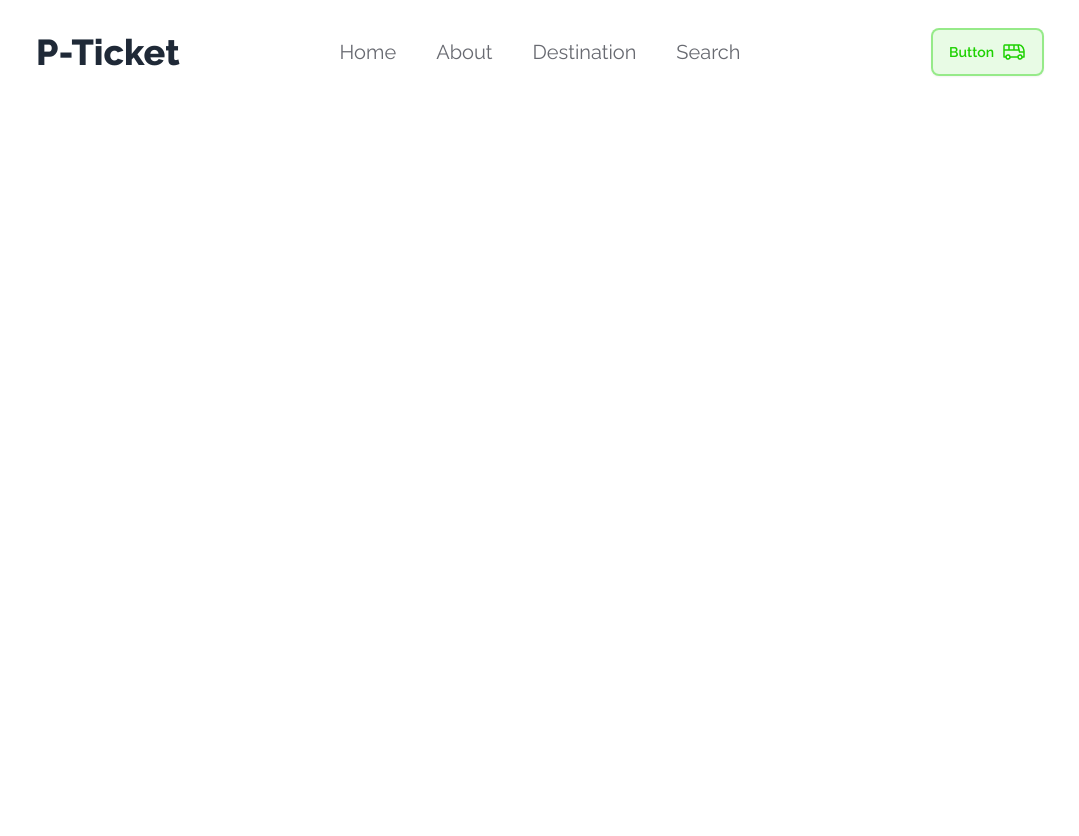
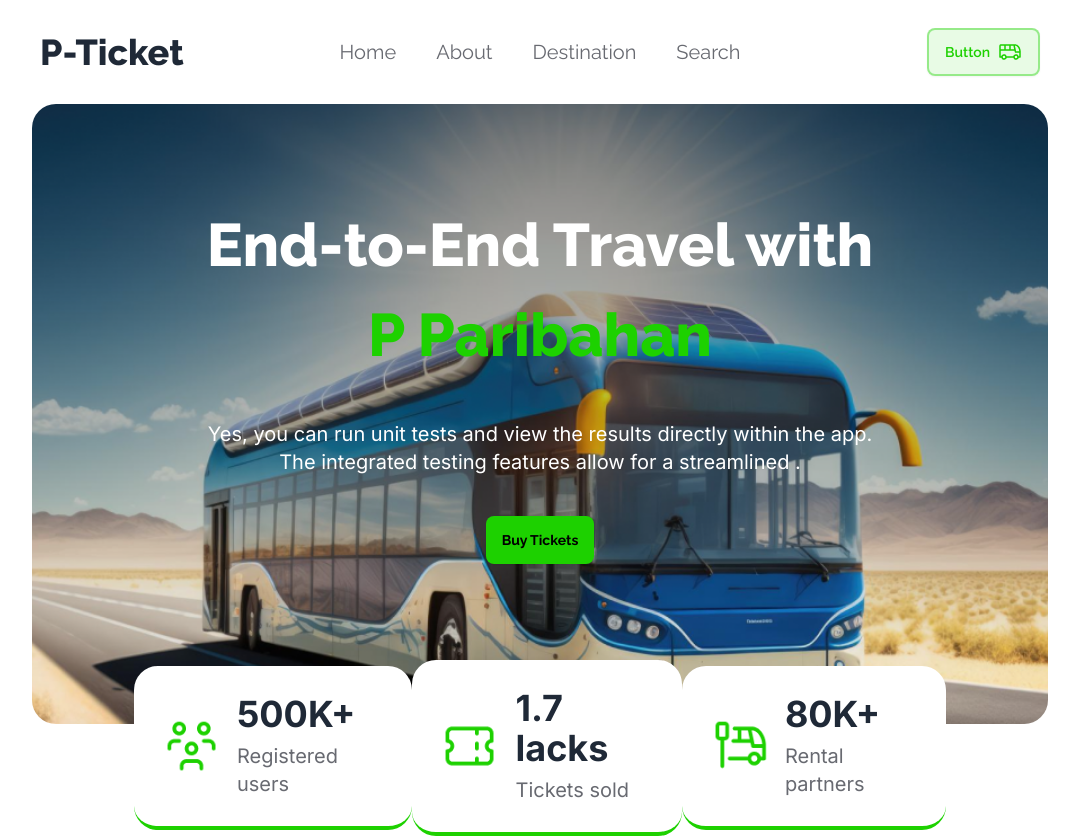
Before and after one commit to Shawon301910/my-fifth-assignment, a plain HTML site: page index.html in a window 1280 px wide. Shown: the whole page, without its empty margins (100-1179 px from the left). Before the commit the page ends 800 px from the top, so only its background shows below. Drawn offline with nearby package versions, Linux system fonts and the light colour scheme.

Commit message:
banner section completed

```diff
--- a/index.html
+++ b/index.html
@@ -1,5 +1,5 @@
 <!DOCTYPE html>
-<html lang="en">
+<html lang="en" data-theme="light">
 
 <head>
     <meta charset="UTF-8">
@@ -41,7 +41,10 @@
 
     <!-- start header section -->
 
-    <header class="w-4/5 mx-auto">
+    <header class="w-full px-1 lg:py-0 lg:w-4/5 mx-auto">
+
+        <!-- start nav section -->
+
         <nav class="raleway my-5">
             <div class="navbar bg-base-100">
                 <div class="navbar-start">
@@ -61,7 +64,7 @@
                             <li>Search</li>
                         </ul>
                     </div>
-                    <a class="text-4xl font-extrabold">P-Ticket</a>
+                    <a class="text-2xl lg:text-4xl font-extrabold">P-Ticket</a>
                 </div>
                 <div class="navbar-center hidden lg:flex">
                     <ul class="flex gap-10 text-xl text-second-color">
@@ -72,11 +75,62 @@
                     </ul>
                 </div>
                 <div class="navbar-end">
-                    <button class="btn text-first-color border-2 bg-first-color/10 border-first-color/40">Button <span><img
-                                src="./images/bus-icon.png" alt="error"></span></button>
+                    <button class="btn text-first-color border-2 bg-first-color/10 border-first-color/40">Button
+                        <span><img src="./images/bus-icon.png" alt="error"></span></button>
                 </div>
             </div>
         </nav>
+
+        <!-- end nav section -->
+
+        <!-- start banner section -->
+
+        <div
+            class="raleway banner bg-[url(../images/banner.png)] bg-center bg-no-repeat bg-cover py-10 lg:py-20 rounded-3xl">
+            <div class="hero-content text-center">
+                <div class="max-w-full lg:max-w-2xl space-y-3 lg:space-y-10 mb-16">
+                    <h1 class="text-3xl lg:text-6xl text-white font-extrabold lg:!leading-normal">End-to-End Travel
+                        with<br><span class="text-first-color">P
+                            Paribahan</span></h1>
+                    <p class="inter text-xs lg:text-xl text-white ">Yes, you can run unit tests and view the results
+                        directly within
+                        the app. The
+                        integrated testing features allow for a streamlined .</p>
+                    <button class="btn bg-first-color text-black font-bold border-none">Buy Tickets</button>
+                </div>
+            </div>
+        </div>
+        <div class="inter lg:w-4/5 mx-auto flex justify-between items-center -mt-16">
+            <div class="bg-white p-3 lg:p-7 border-b-4 border-first-color rounded-3xl">
+                <div class="flex items-center gap-2 lg:gap-4">
+                    <div><img src="./images/people.png" alt="error"></div>
+                    <div class="space-y-1 lg:space-y-2">
+                        <h3 class="text-base lg:text-4xl font-bold">500K+</h3>
+                        <p class="text-xs lg:text-xl text-second-color">Registered users</p>
+                    </div>
+                </div>
+            </div>
+            <div class="bg-white p-3 lg:p-7 border-b-4 border-first-color rounded-3xl">
+                <div class="flex items-center gap-2 lg:gap-4">
+                    <div><img src="./images/ticket-cupon.png" alt="error"></div>
+                    <div class="space-y-1 lg:space-y-2">
+                        <h3 class="text-base lg:text-4xl font-bold">1.7 lacks</h3>
+                        <p class="text-xs lg:text-xl text-second-color">Tickets sold</p>
+                    </div>
+                </div>
+            </div>
+            <div class="bg-white p-3 lg:p-7 border-b-4 border-first-color rounded-3xl">
+                <div class="flex items-center gap-2 lg:gap-4">
+                    <div><img src="./images/stoppage.png" alt="error"></div>
+                    <div class="space-y-1 lg:space-y-2">
+                        <h3 class="text-base lg:text-4xl font-bold">80K+</h3>
+                        <p class="text-xs lg:text-xl text-second-color">Rental partners</p>
+                    </div>
+                </div>
+            </div>
+        </div>
+        <!-- start banner section -->
+
     </header>
 
     <!-- end header section -->
```
